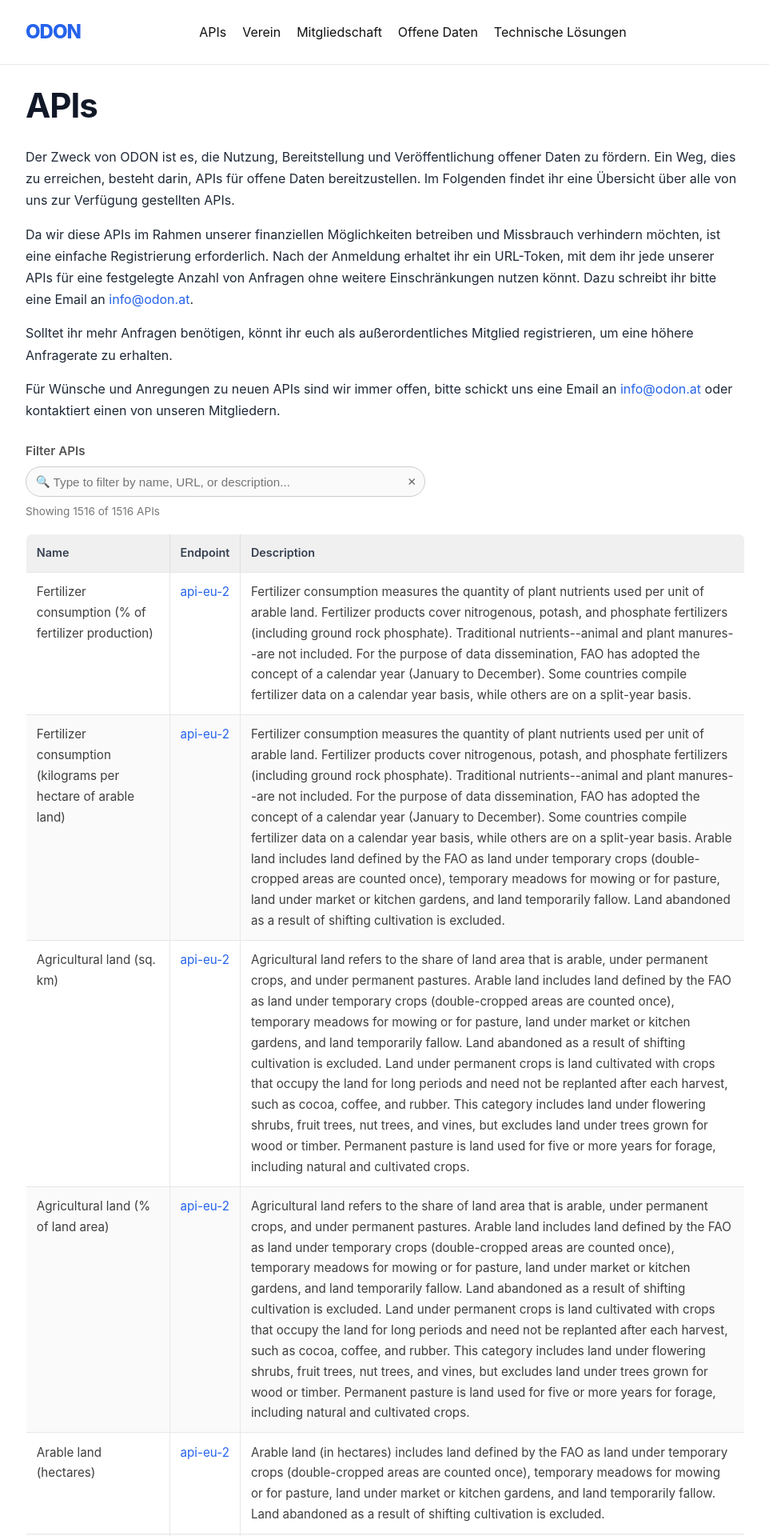
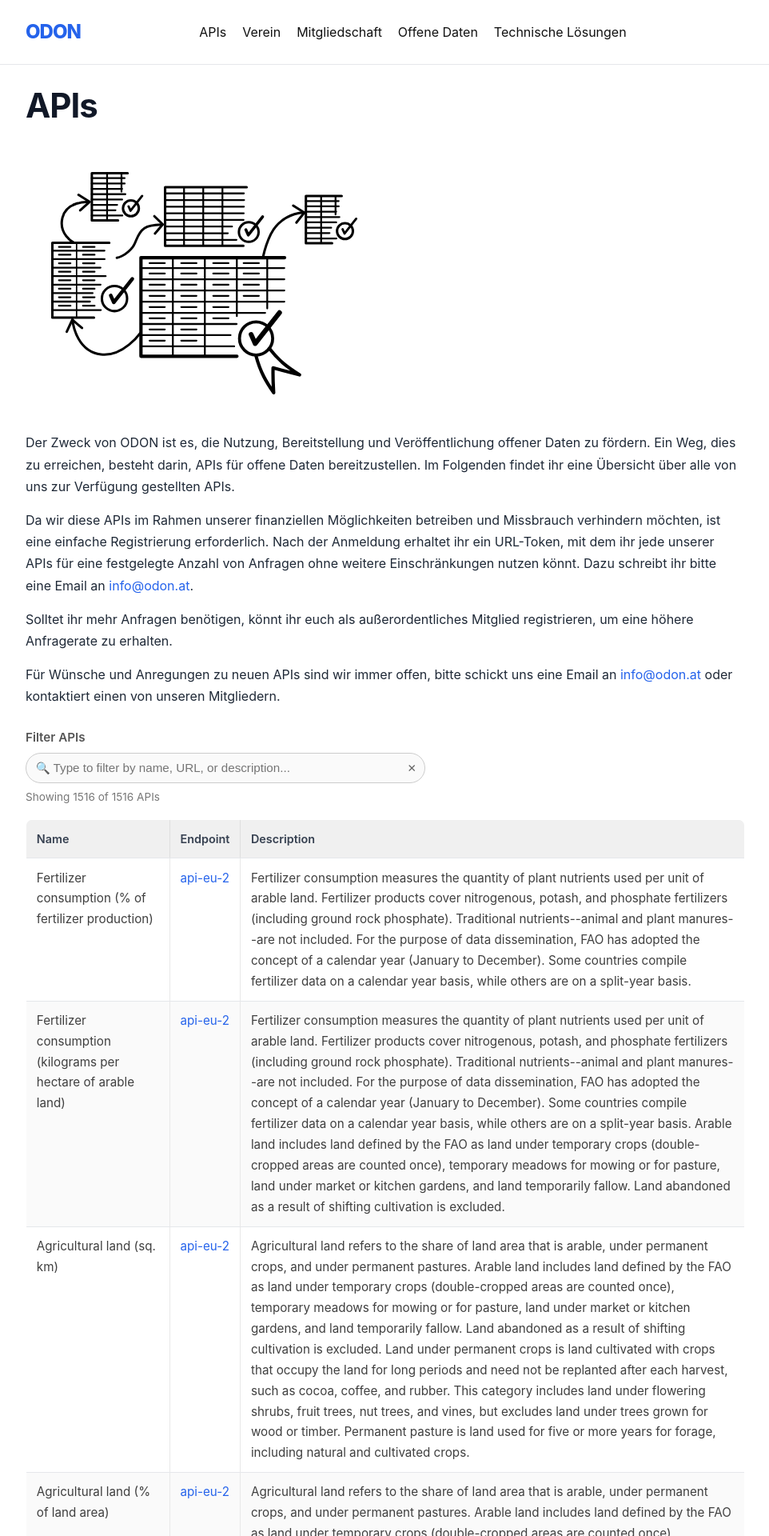
Before and after one commit to verein-odon/verein-odon.github.io, a Jekyll site: the page built from docs/api.md, in a window 1280 px wide. Shown: the top 1920 px of the page at 80% size, without its empty margins (158-1120 px from the left). Built offline with Jekyll 4.4.1, drawn with Linux system fonts in a browser that asks for light colours.

Commit message:
Added header image back to API page

```diff
--- a/docs/api.md
+++ b/docs/api.md
@@ -3,6 +3,8 @@ layout: page
 title: APIs
 permalink: /apis/
 ---
+
+<img src="/assets/images/headers/linked_tables.svg" class="header-image" alt="Relational tables are linked">
 
 Der Zweck von ODON ist es, die Nutzung, Bereitstellung und Veröffentlichung offener Daten zu fördern. Ein Weg, dies zu erreichen, besteht darin, APIs für offene Daten bereitzustellen. Im Folgenden findet ihr eine Übersicht über alle von uns zur Verfügung gestellten APIs.
 
```
